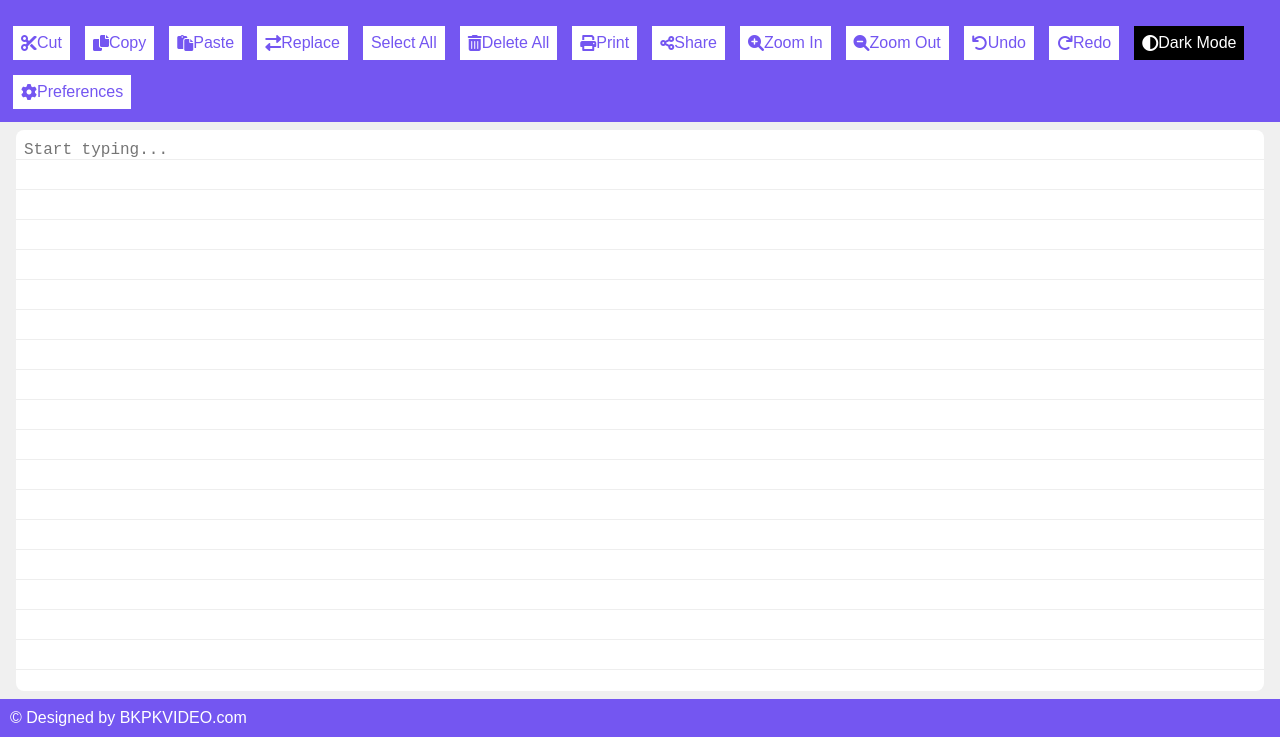
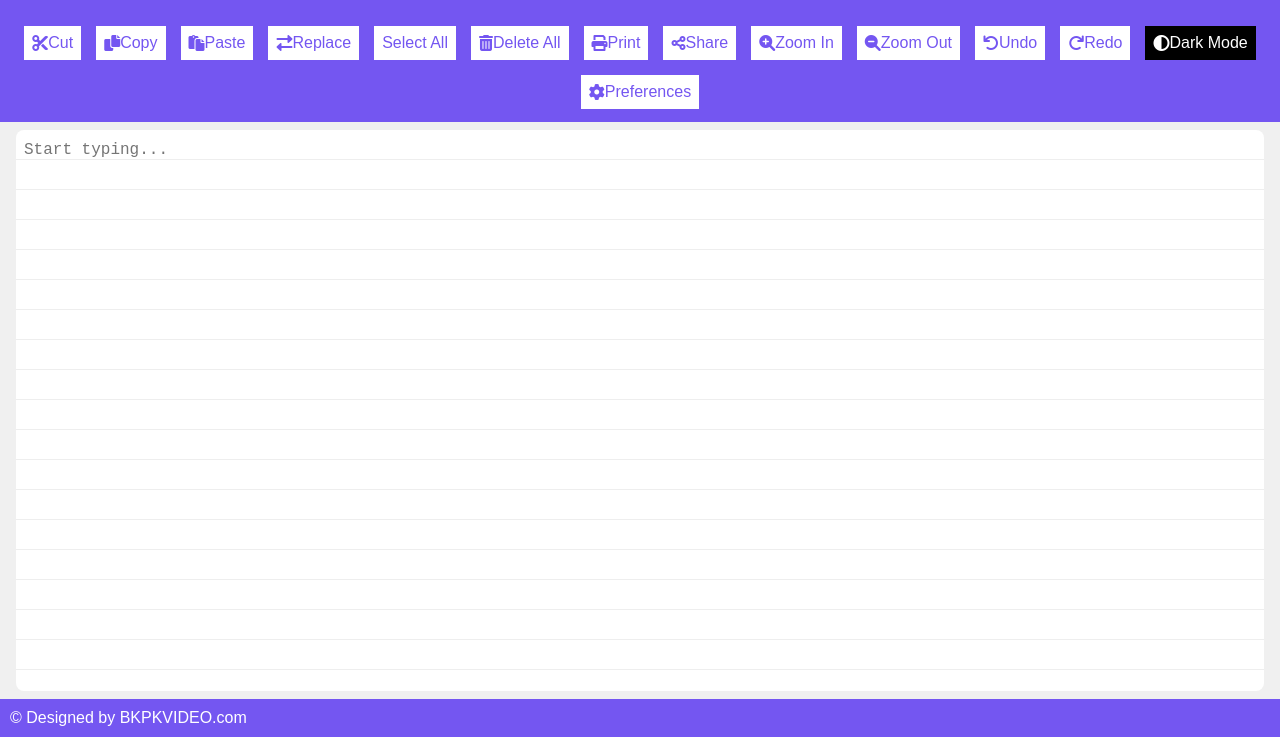
Before and after one commit to bantikumarsatlokashram/OnlineNotepad, a plain HTML site: page index.html in a window 1280 px wide. Shown: the part 63-800 px from the top of the page. Drawn offline with nearby package versions, Linux system fonts and the light colour scheme.

Commit message:
Update styles.css

```diff
--- a/styles.css
+++ b/styles.css
@@ -111,6 +111,7 @@ body.dark-mode {
   display: flex;
   gap: 5px;
   flex-wrap: wrap;
+  justify-content: center; /* Center buttons horizontally */
 }
 
 .toolbar button {
```
